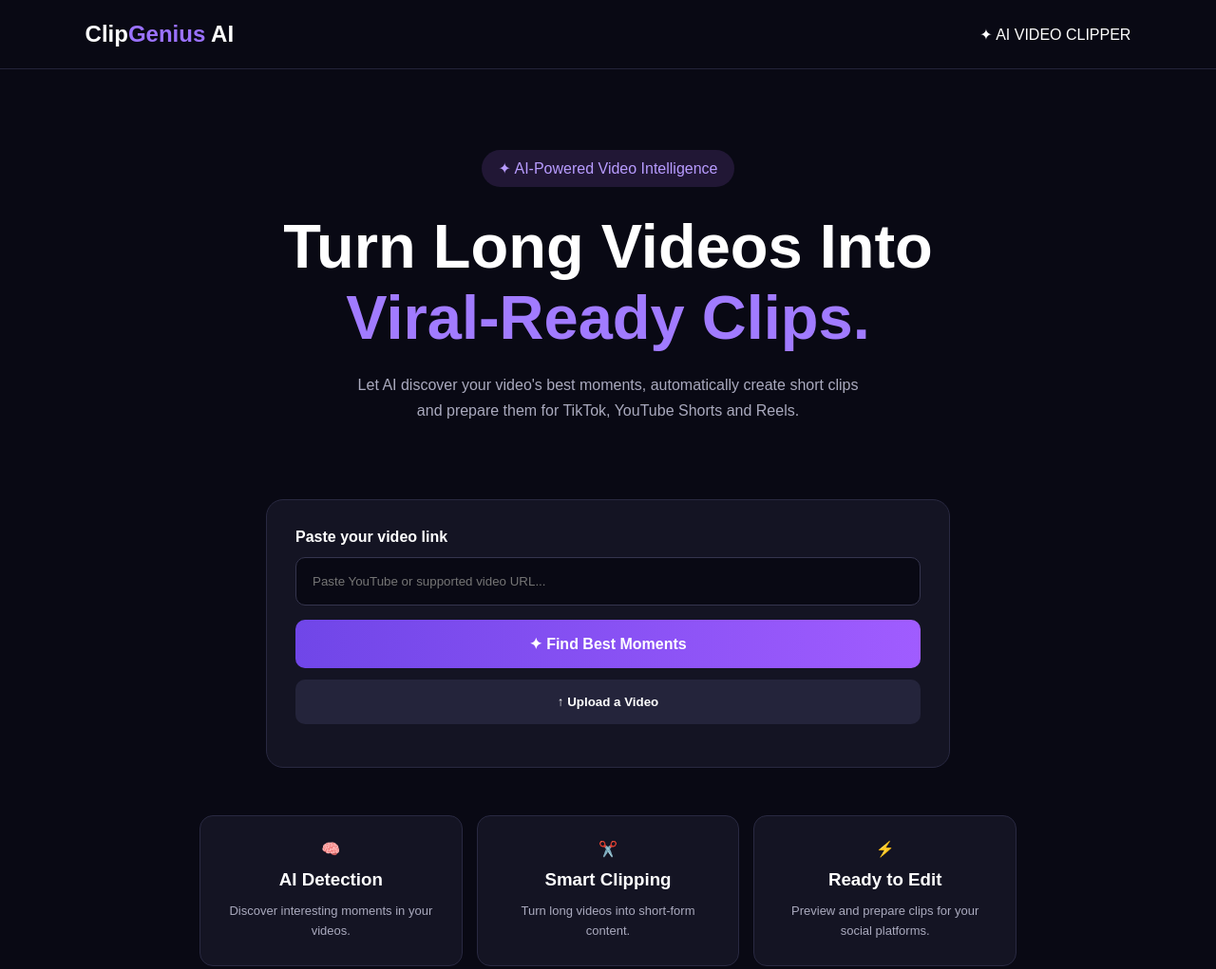
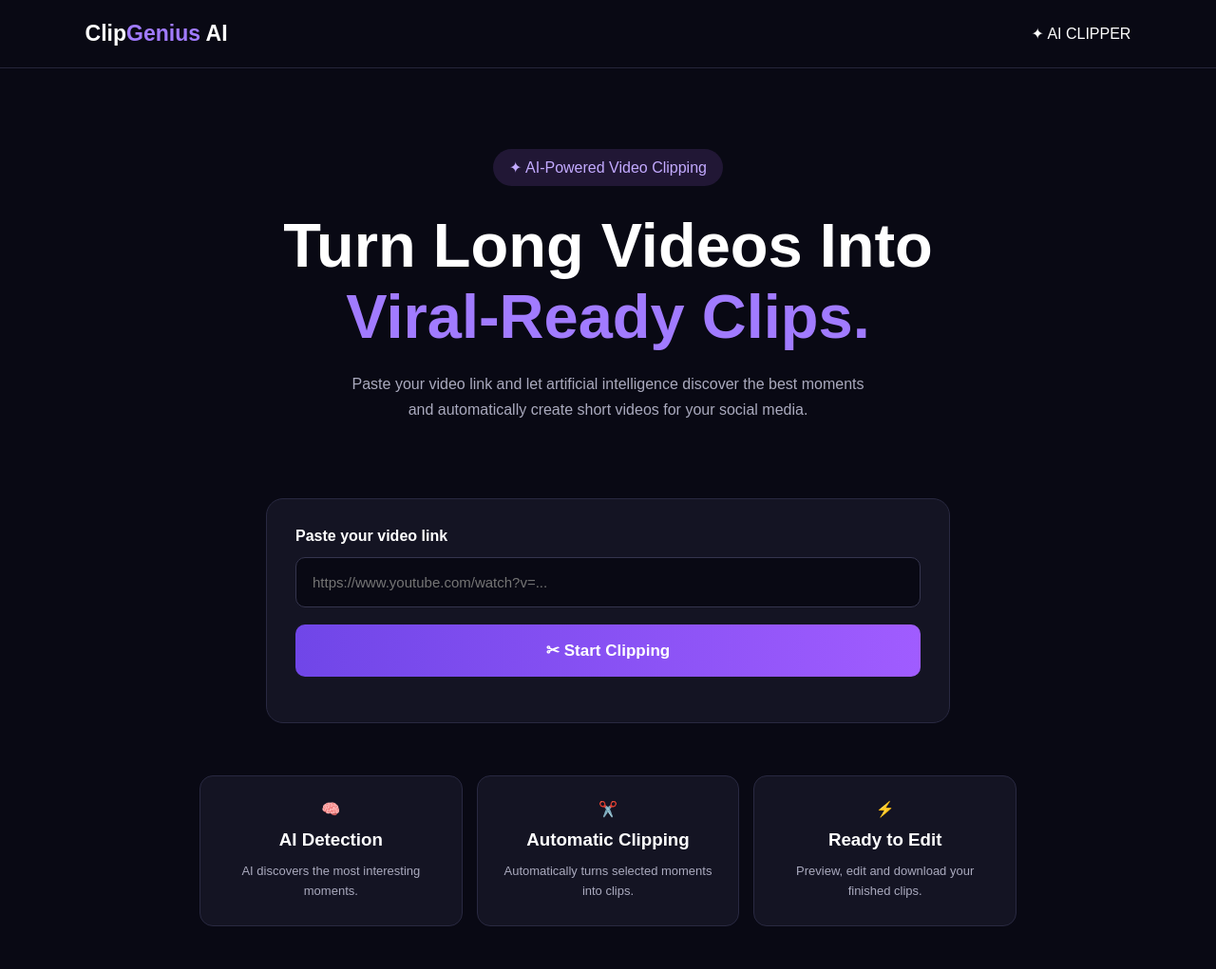
Before and after one commit to bukunmiolusegun03-ops/clipgenius-ai, a plain HTML site: page index.html in a window 1280 px wide. Shown: the top 1021 px of the page at 95% size. Drawn offline with Linux system fonts and the light colour scheme.

Commit message:
Update index.html

```diff
--- a/index.html
+++ b/index.html
@@ -5,7 +5,8 @@
 <meta charset="UTF-8">
 <meta name="viewport" content="width=device-width, initial-scale=1.0">
 <meta name="theme-color" content="#090914">
-  <title>ClipGenius AI - AI Video Clipper</title>
+<title>ClipGenius AI</title>
+
 <style>
 * {
   box-sizing: border-box;
@@ -14,27 +15,27 @@
 }
 
 body {
-      font-family: Arial, sans-serif;
   background: #090914;
   color: white;
+  font-family: Arial, sans-serif;
   min-height: 100vh;
 }
 
 header {
   padding: 22px 7%;
+  border-bottom: 1px solid #25253a;
   display: flex;
   justify-content: space-between;
   align-items: center;
-      border-bottom: 1px solid #24243a;
 }
 
 .logo {
-      font-size: 24px;
+  font-size: 23px;
   font-weight: bold;
 }
 
-    .logo span {
-      color: #9b72ff;
+.logo span, h1 span {
+  color: #a17bff;
 }
 
 .hero {
@@ -43,11 +44,11 @@
 }
 
 .tag {
-      color: #b89cff;
-      background: #211735;
+  display: inline-block;
   padding: 10px 17px;
   border-radius: 30px;
-      display: inline-block;
+  background: #211735;
+  color: #c3aaff;
   margin-bottom: 25px;
 }
 
@@ -56,15 +57,11 @@
   margin-bottom: 20px;
 }
 
-    h1 span {
-      color: #a17bff;
-    }
-
 .subtitle {
   color: #aaaabe;
+  max-width: 540px;
+  margin: auto;
   line-height: 1.7;
-      max-width: 550px;
-      margin: auto;
 }
 
 .workspace {
@@ -78,19 +75,20 @@
 
 label {
   display: block;
-      margin-bottom: 12px;
+  margin-bottom: 13px;
   font-weight: bold;
 }
 
 input {
   width: 100%;
   padding: 17px;
-      background: #090914;
   border: 1px solid #35354e;
   border-radius: 10px;
+  background: #090914;
   color: white;
   outline: none;
-      margin-bottom: 15px;
+  font-size: 15px;
+  margin-bottom: 18px;
 }
 
 input:focus {
@@ -98,25 +96,27 @@
 }
 
 button {
-      cursor: pointer;
+  width: 100%;
+  padding: 17px;
   border: none;
   border-radius: 10px;
-      padding: 16px;
+  color: white;
+  background: linear-gradient(90deg, #7046e8, #a05cff);
+  font-size: 17px;
   font-weight: bold;
+  cursor: pointer;
 }
 
-    .primary {
-      width: 100%;
-      color: white;
-      background: linear-gradient(90deg, #7046e8, #a05cff);
-      font-size: 16px;
+button:disabled {
+  opacity: 0.6;
+  cursor: wait;
 }
 
-    .upload {
-      width: 100%;
-      color: white;
-      background: #24243b;
-      margin-top: 12px;
+#status {
+  color: #b89cff;
+  margin-top: 18px;
+  text-align: center;
+  line-height: 1.6;
 }
 
 .features {
@@ -124,7 +124,7 @@
   grid-template-columns: repeat(3, 1fr);
   gap: 15px;
   max-width: 900px;
-      margin: 50px auto;
+  margin: 55px auto;
   padding: 0 20px;
 }
 
@@ -152,12 +152,6 @@
   padding: 35px;
 }
 
-    #status {
-      color: #b89cff;
-      margin-top: 15px;
-      font-size: 14px;
-    }
-
 @media(max-width: 600px) {
   .features {
     grid-template-columns: 1fr;
@@ -167,10 +161,6 @@
     margin: 25px 15px;
     padding: 20px;
   }
-
-      .hero {
-        padding-top: 60px;
-      }
 }
 </style>
 </head>
@@ -179,11 +169,12 @@
 
 <header>
   <div class="logo">Clip<span>Genius</span> AI</div>
-  <div>✦ AI VIDEO CLIPPER</div>
+  <div>✦ AI CLIPPER</div>
 </header>
 
 <section class="hero">
-  <div class="tag">✦ AI-Powered Video Intelligence</div>
+
+  <div class="tag">✦ AI-Powered Video Clipping</div>
 
   <h1>
     Turn Long Videos Into<br>
@@ -191,38 +182,29 @@
   </h1>
 
   <p class="subtitle">
-    Let AI discover your video's best moments,
-    automatically create short clips and prepare
-    them for TikTok, YouTube Shorts and Reels.
+    Paste your video link and let artificial intelligence
+    discover the best moments and automatically create
+    short videos for your social media.
   </p>
+
 </section>
 
 <section class="workspace">
+
   <label for="videoUrl">Paste your video link</label>
 
   <input
     type="url"
     id="videoUrl"
-    placeholder="Paste YouTube or supported video URL..."
+    placeholder="https://www.youtube.com/watch?v=..."
   >
 
-  <button class="primary" onclick="analyzeVideo()">
-    ✦ Find Best Moments
+  <button id="startButton" onclick="startClipping()">
+    ✂ Start Clipping
   </button>
 
-  <button class="upload" onclick="document.getElementById('videoFile').click()">
-    ↑ Upload a Video
-  </button>
+  <p id="status"></p>
 
-  <input
-    type="file"
-    id="videoFile"
-    accept="video/*"
-    hidden
-    onchange="showFile()"
-  >
-
-  <p id="status"></p>
 </section>
 
 <section class="features">
@@ -230,19 +212,19 @@
   <div class="feature">
     <div>🧠</div>
     <h3>AI Detection</h3>
-    <p>Discover interesting moments in your videos.</p>
+    <p>AI discovers the most interesting moments.</p>
   </div>
 
   <div class="feature">
     <div>✂️</div>
-    <h3>Smart Clipping</h3>
-    <p>Turn long videos into short-form content.</p>
+    <h3>Automatic Clipping</h3>
+    <p>Automatically turns selected moments into clips.</p>
   </div>
 
   <div class="feature">
     <div>⚡</div>
     <h3>Ready to Edit</h3>
-    <p>Preview and prepare clips for your social platforms.</p>
+    <p>Preview, edit and download your finished clips.</p>
   </div>
 
 </section>
@@ -252,26 +234,36 @@
 </footer>
 
 <script>
-  function analyzeVideo() {
-    const url = document.getElementById("videoUrl").value;
+async function startClipping() {
+
+  const url = document.getElementById("videoUrl").value.trim();
   const status = document.getElementById("status");
+  const button = document.getElementById("startButton");
 
   if (!url) {
-      status.textContent = "Please paste a video link first.";
+    status.textContent = "Please paste your video link.";
     return;
   }
 
-    status.textContent =
-      "Video submission interface ready. AI processing will be connected in the next stages.";
+  try {
+    const parsedUrl = new URL(url);
+
+    if (!["http:", "https:"].includes(parsedUrl.protocol)) {
+      throw new Error("Invalid link");
+    }
+  } catch {
+    status.textContent = "Please enter a valid video link.";
+    return;
   }
 
-  function showFile() {
-    const file = document.getElementById("videoFile").files[0];
+  button.disabled = true;
+  button.textContent = "Preparing AI Clipper...";
+  status.textContent =
+    "Your video link has been received. AI processing will be connected next.";
 
-    if (file) {
-      document.getElementById("status").textContent =
-        "Selected video: " + file.name;
-    }
+  // Actual AI processing will be connected to our backend.
+  button.disabled = false;
+  button.textContent = "✂ Start Clipping";
 }
 </script>
 
```
Lines whose indentation alone changed are shown as unchanged.
